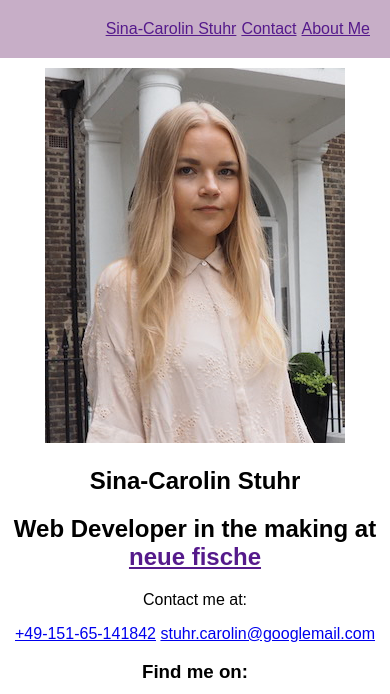
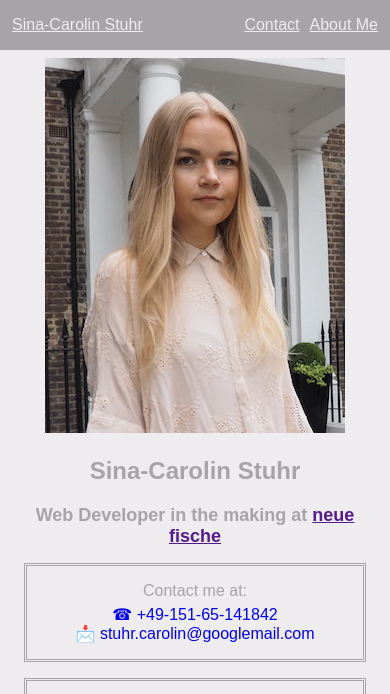
Before and after one commit to carolinstuhr/personal-website, a website: page docs/index.html in a window 390 px wide. Shown: the top 694 px of the page. Drawn offline with Linux system fonts and the light colour scheme.

Commit message:
first draft mobile version

```diff
--- a/docs/index.html
+++ b/docs/index.html
@@ -10,30 +10,35 @@
   <body>
     <header class="header">
       <nav class="header__navigation">
-        <a class="header__navigation--justify-start" href=""
+        <a
+          class="header__navigation--color header__navigation--justify-start"
+          href=""
           >Sina-Carolin Stuhr</a
         >
-        <a href="">Contact</a>
-        <a href="">About Me</a>
+        <a class="header__navigation--color" href="">Contact</a>
+        <a class="header__navigation--color" href="">About Me</a>
       </nav>
     </header>
     <main>
       <section class="intro">
         <img src="img/P7080062.JPG" alt="" />
         <h1>Sina-Carolin Stuhr</h1>
-        <h2>Web Developer in the making at <a href="">neue fische</a></h2>
+        <h2 class="intro__h2">
+          Web Developer in the making at <a href="">neue fische</a>
+        </h2>
       </section>
       <section class="contact">
         <p class="contact__paragraph">Contact me at:</p>
         <a class="contact__link" href="tel:+49-151-65-141842"
-          >+49-151-65-141842</a
-        >
+          >&#9742; +49-151-65-141842<br
+        /></a>
+
         <a class="contact__link" href="mailto:stuhr.carolin@googlemail.com"
-          >stuhr.carolin@googlemail.com</a
+          >&#128233; stuhr.carolin@googlemail.com</a
         >
       </section>
       <section class="socials">
-        <h3>Find me on:</h3>
+        <h3 class="socials__h3">Find me on:</h3>
         <section class="socials__link">
           <a href=""
             ><img
@@ -62,8 +67,8 @@
         </p>
       </section>
     </main>
-    <footer>
-      <p>&#9426; 2020 Sina-Carolin Stuhr</p>
+    <footer class="footer">
+      <p class="footer__p">&#9426; 2020 Sina-Carolin Stuhr</p>
     </footer>
   </body>
 </html>
--- a/scss/_base.scss
+++ b/scss/_base.scss
@@ -4,7 +4,8 @@
 
 body {
   font-family: sans-serif;
-  //color: var(--secondary);
+  background: var(--secondary);
   display: grid;
   //margin: 0px;
+  color: var(--primary);
 }
--- a/scss/_variables.scss
+++ b/scss/_variables.scss
@@ -3,6 +3,6 @@
 
 // variablen im css definieren nicht sccs
 :root {
-  --primary: hsl(300, 18%, 73%);
-  --secondary: skyblue;
+  --primary: hsl(293, 4%, 65%);
+  --secondary: hsl(293, 5%, 93%);
 }
--- a/scss/components/_contact.scss
+++ b/scss/components/_contact.scss
@@ -1,3 +1,15 @@
 .contact {
   text-align: center;
+  border: double var(--primary);
+  margin: 16px;
+  padding: 16px;
 }
+
+.contact__paragraph {
+  margin-top: 0px;
+  margin-bottom: 5px;
+}
+
+.contact__link {
+  text-decoration: none;
+}
--- /dev/null
+++ b/scss/components/_footer.scss
@@ -0,0 +1,11 @@
+.footer {
+  padding: 8px 16;
+  background: var(--primary);
+  margin: 8px -8px -8px -8px;
+}
+
+.footer__p {
+  margin: 8px;
+  font-size: 12px;
+  color: var(--secondary);
+}
--- a/scss/components/_header.scss
+++ b/scss/components/_header.scss
@@ -1,18 +1,22 @@
-@import "header-colors";
-
 .header {
-  padding: 20px;
-  background: var(--header-background);
-  //background: var(--primary);
-  margin: -8px -8px 10px -8px;
+  padding: 16px 20px 16px 20px;
+  background: var(--primary);
+  margin: -8px -8px 20px -8px;
+  position: fixed;
+  left: 0;
+  right: 0;
 }
 
 .header__navigation {
   display: flex;
   justify-content: end;
-  gap: 5px;
+  gap: 10px;
+}
+
+.header__navigation--color {
+  color: var(--secondary);
 }
 
 .header__navigation--justify-start {
-  justify-self: left;
+  margin-right: auto;
 }
--- a/scss/components/_intro.scss
+++ b/scss/components/_intro.scss
@@ -1,3 +1,8 @@
 .intro {
   text-align: center;
+  margin-top: 50px;
 }
+
+.intro__h2 {
+  font-size: 18px;
+}
--- a/scss/components/_socials.scss
+++ b/scss/components/_socials.scss
@@ -1,5 +1,14 @@
 .socials {
   text-align: center;
+  border: double var(--primary);
+  margin: 16px;
+  padding: 16px;
+}
+
+.socials__h3 {
+  margin-top: 0px;
+  padding-top: 0px;
+  margin-bottom: 4px;
 }
 
 .socials__link {
--- a/scss/styles.scss
+++ b/scss/styles.scss
@@ -9,6 +9,7 @@
 @import "components/contact";
 @import "components/socials";
 @import "components/about";
+@import "components/footer";
 
 // eg
 // @import "navigation";
```
Also changed, not shown: docs/styles.css, 1 other file.
